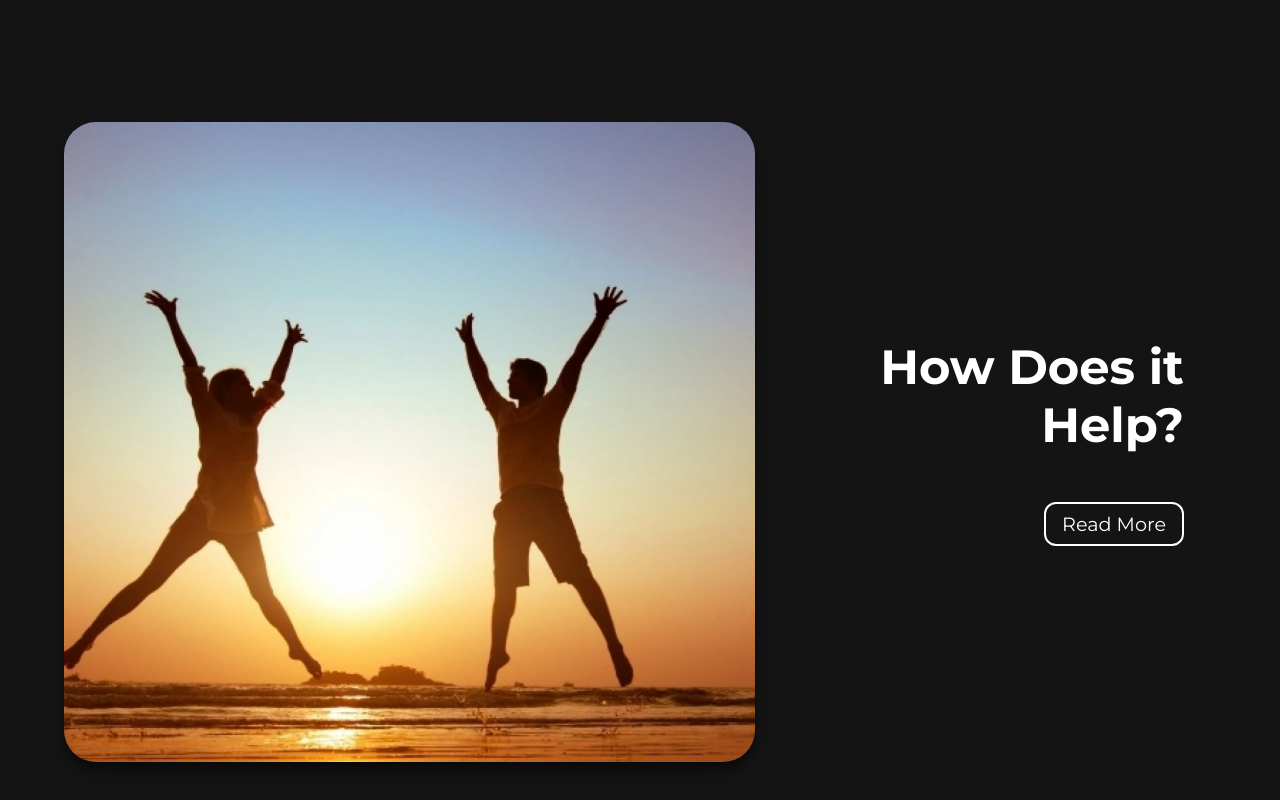
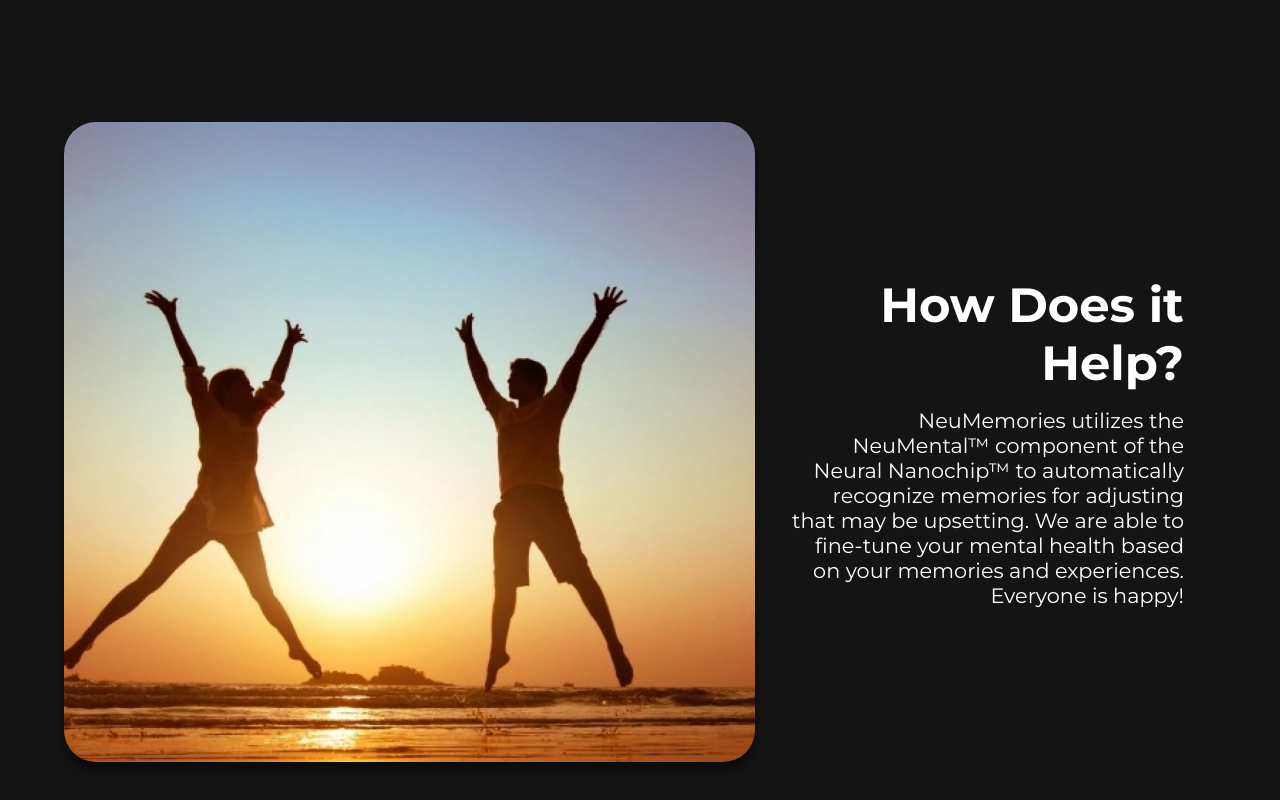
Before and after one commit to erikjohns/HONR405-Final-Project, a Next.js app: page / in a window 1280 px wide. Shown: the part 2358-3158 px from the top of the page. Built offline with nearby package versions, Linux system fonts and the light colour scheme.

Commit message:
Added Content

```diff
--- a/src/Components/Homepage.js
+++ b/src/Components/Homepage.js
@@ -110,9 +110,10 @@ export default function Homepage() {
                 <div className="section-text section-text-right">
                     <h1>How Does it Help?</h1>
                     <p>
-
+                        NeuMemories utilizes the NeuMental&trade; component of the Neural Nanochip&trade; to automatically
+                        recognize memories for adjusting that may be upsetting. We are able to fine-tune your mental health
+                        based on your memories and experiences. Everyone is happy!
                     </p>
-                    <button className="section-button">Read More</button>
                 </div>
             </div>
             <Modal isOpen={isOpen} onClose={closeModal}>
```
